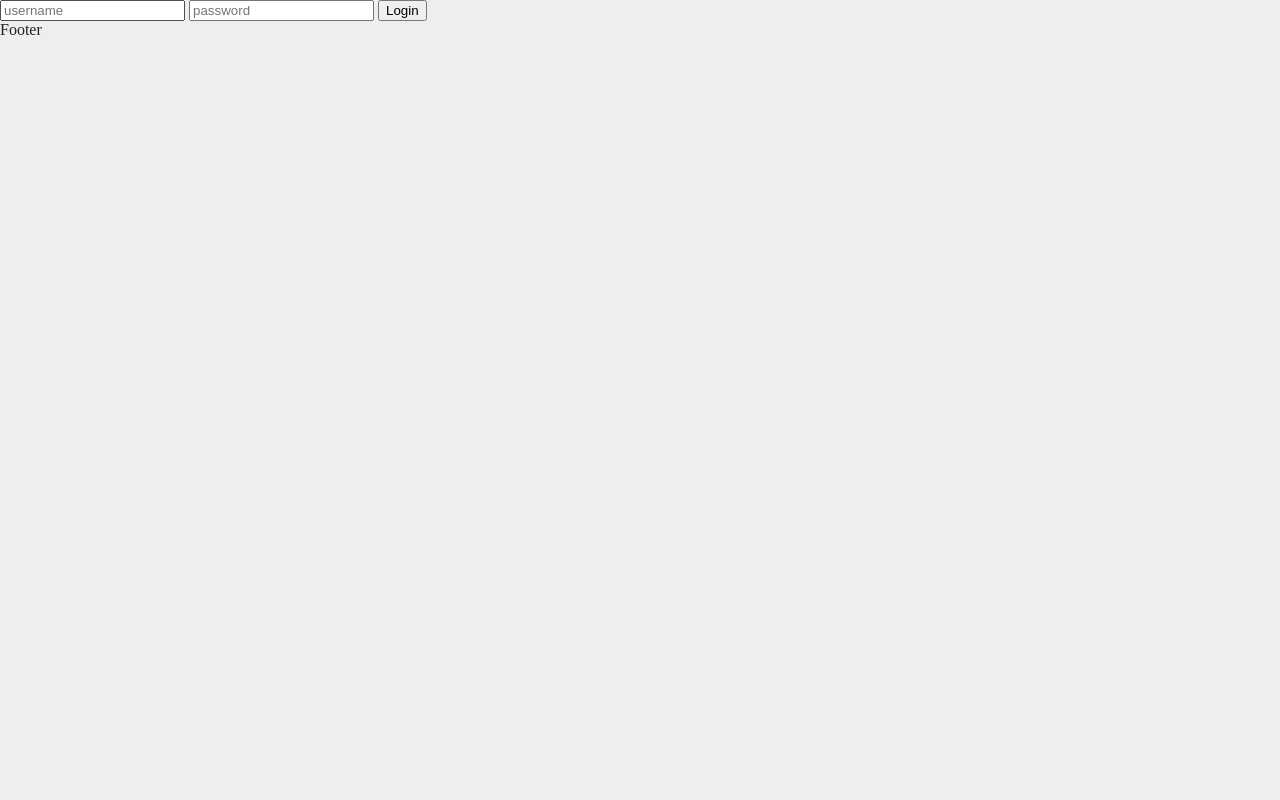
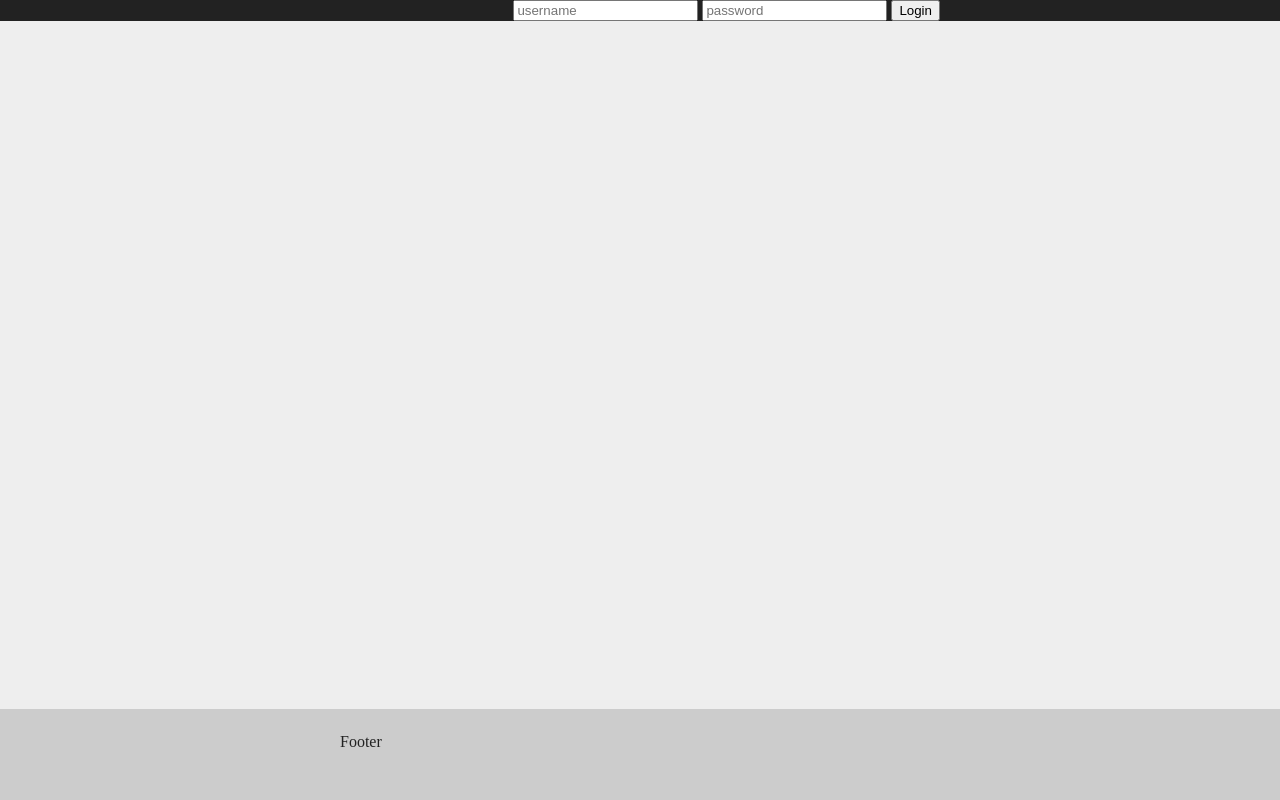
Before and after one commit to KoenLoogmanAtos/Web-Engineering-Project, a PHP site: page / in a window 1280 px wide. Run offline with PHP 8.4, Linux system fonts and the light colour scheme.

Commit message:
added some css for better looks

```diff
--- a/css/main.css
+++ b/css/main.css
@@ -6,7 +6,31 @@ body {
 }
 
 body {
-    background: #eee;
+    background: #CCC;
     color: #222;
     overflow-y: scroll;
 }
+
+.wrapper {
+    max-width: 600px;
+    margin: 0 auto;
+}
+
+#header {
+    background: #222;
+    color: #eee;
+    text-align: right;
+    overflow: auto;
+}
+
+#content {
+    background: #eee;
+    min-height: 80%;
+    padding: 1.5rem 0;
+    overflow: auto;
+}
+
+#footer {
+    padding-top: 1.5rem;
+    overflow: auto;
+}
```
